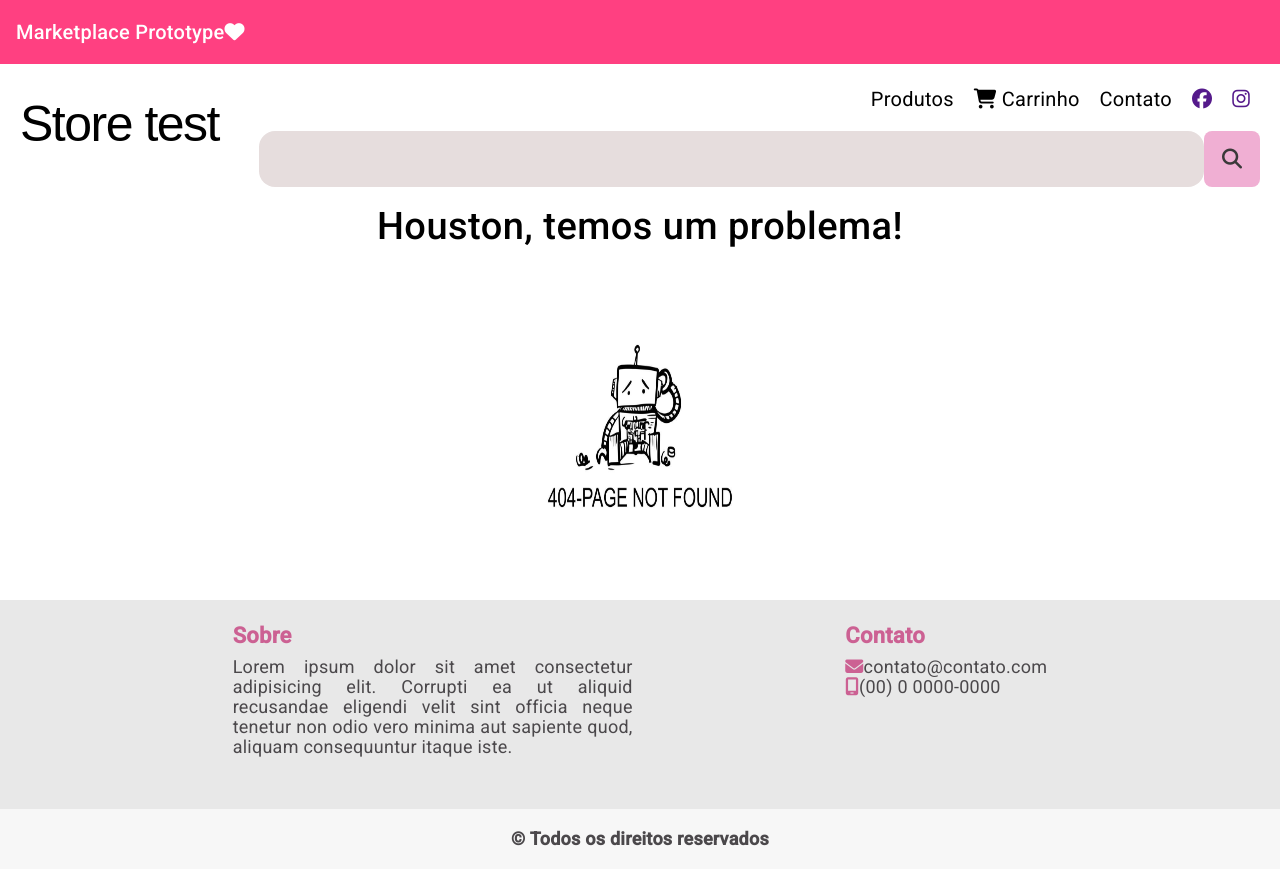
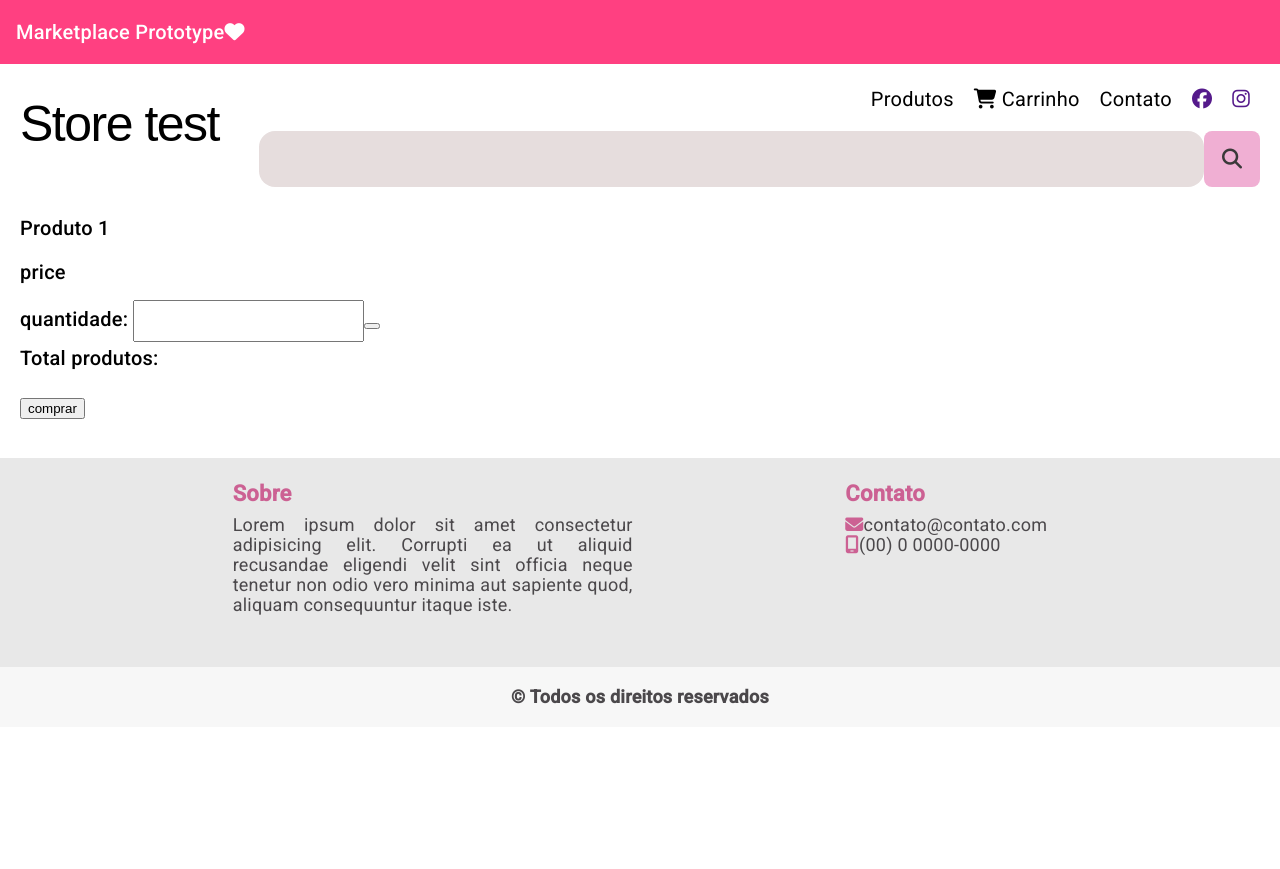
Before and after one commit to gleicebsouza/owner-marketplace, an Angular app: page /cart in a window 1280 px wide. After the commit the page ends 800 px from the top, so only its background shows below. Built offline with nearby package versions, Linux system fonts and the light colour scheme.

Commit message:
create module cart

```diff
--- a/src/app/app-routing.module.ts
+++ b/src/app/app-routing.module.ts
@@ -5,6 +5,7 @@ import { NotFoundComponent } from './not-found/not-found.component';
 const routes: Routes = [
   {path: 'products', loadChildren: () => import('./products/products.module').then(m => m.ProductsModule) },
   {path:"",redirectTo:"products",pathMatch:"full"},
+  { path: 'cart', loadChildren: () => import('./cart/cart.module').then(m => m.CartModule) },
   {path:"**",component:NotFoundComponent}
 
 ];
--- /dev/null
+++ b/src/app/cart/cart-routing.module.ts
@@ -0,0 +1,11 @@
+import { NgModule } from '@angular/core';
+import { RouterModule, Routes } from '@angular/router';
+import { CartComponent } from './cart.component';
+
+const routes: Routes = [{ path: '', component: CartComponent }];
+
+@NgModule({
+  imports: [RouterModule.forChild(routes)],
+  exports: [RouterModule]
+})
+export class CartRoutingModule { }
--- /dev/null
+++ b/src/app/cart/cart.component.html
@@ -0,0 +1,18 @@
+<h2 class="cart-title">
+  <div>
+    <ul>
+      <li>
+        <img src="" alt="">
+        <p>Produto 1</p>
+        <p>price</p>
+        <label>
+          quantidade:
+          <input type="number">
+        </label>
+        <button></button>
+      </li>
+    </ul>
+    <h2 class="cart-total">Total produtos:</h2>
+    <button>comprar</button>
+  </div>
+</h2>
--- /dev/null
+++ b/src/app/cart/cart.component.ts
@@ -0,0 +1,15 @@
+import { Component, OnInit } from '@angular/core';
+
+@Component({
+  selector: 'app-cart',
+  templateUrl: './cart.component.html',
+  styleUrls: ['./cart.component.css']
+})
+export class CartComponent implements OnInit{
+  constructor(){
+
+  }
+  ngOnInit(): void {
+
+  }
+}
--- a/src/app/header-app/header-app.component.html
+++ b/src/app/header-app/header-app.component.html
@@ -13,6 +13,7 @@
           <a>
             <i class="fa-solid fa-cart-shopping"></i>
             Carrinho
+            <!--            <span class="badge__car" {{ cartService.getCart().length }}></span>-->
             <span class="badge__car"></span>
           </a>
         </li>
--- a/src/app/header-app/header-app.component.ts
+++ b/src/app/header-app/header-app.component.ts
@@ -1,10 +1,17 @@
-import { Component } from '@angular/core';
+import { CartService } from './../cart.service';
+import { Component, OnInit } from '@angular/core';
 
 @Component({
   selector: 'app-header-app',
   templateUrl: './header-app.component.html',
   styleUrls: ['./header-app.component.css']
 })
-export class HeaderAppComponent {
+export class HeaderAppComponent implements OnInit{
+//Injetar serviço de carrinho
+  constructor(public CartService:CartService){}
+
+  ngOnInit(): void {
+
+  }
 
 }
--- a/src/app/products/details-product/details-product.component.ts
+++ b/src/app/products/details-product/details-product.component.ts
@@ -27,12 +27,14 @@ export class DetailsProductComponent implements OnInit{
     ){}
 
     ngOnInit(): void { // configurar rotas
-      const routeParams = this.route.snapshot.paramMap;
-    const productId = Number(routeParams.get('id'));
 
-    this.product = this.productsService.getOne(productId);
+      const routeParams = this.route.snapshot.paramMap;// parameters for route
+      const productId = Number(routeParams.get('id')); // convert id to number
+
+      this.product = this.productsService.getOne(productId);
   }
   addCart(){
+    /**Método ao clicar no botão para notificar e adicionar produto ao carrinho */
     this.notificationService.notify("Produto adicionado ao carrinho!");
     const product:IProductCart={
       ...this.product!,
```
Also changed, not shown: src/app/cart/cart.module.ts (added, +17 -0 lines), src/app/cart/cart.component.css (added), 1 other file (tests, documents, lock files or other folders).
